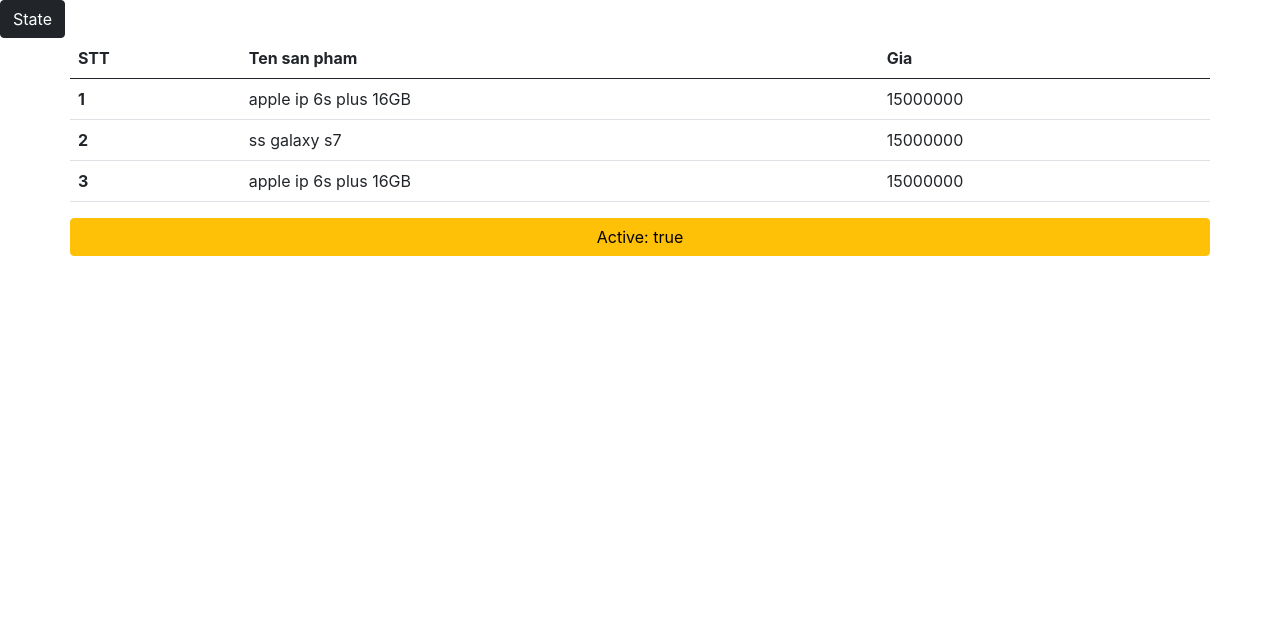
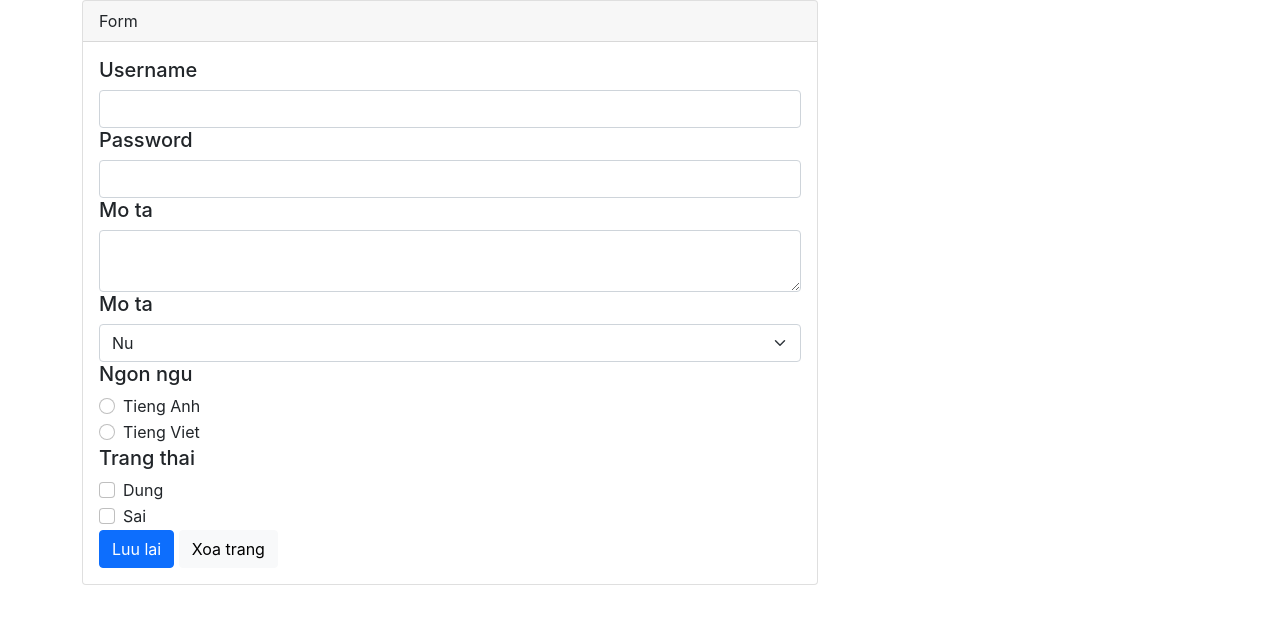
Before and after one commit to huyenlk/setting-text-color, a React (Create React App) app: page / in a window 1280 px wide. Shown: the top 624 px of the page. Built offline with nearby package versions, Linux system fonts and the light colour scheme.

Commit message:
lesson08-form

```diff
--- a/package.json
+++ b/package.json
@@ -1,5 +1,5 @@
 {
-  "name": "lesson04-props",
+  "name": "lesson08-form",
   "version": "0.1.0",
   "private": true,
   "dependencies": {
--- a/public/index.html
+++ b/public/index.html
@@ -25,8 +25,8 @@
       Learn how to configure a non-root public URL by running `npm run build`.
     -->
     <title>React App</title>
-    <link href="https://cdn.jsdelivr.net/npm/bootstrap@5.1.0/dist/css/bootstrap.min.css" rel="stylesheet" integrity="sha384-KyZXEAg3QhqLMpG8r+8fhAXLRk2vvoC2f3B09zVXn8CA5QIVfZOJ3BCsw2P0p/We" crossorigin="anonymous">
-<script src="https://cdn.jsdelivr.net/npm/bootstrap@5.1.0/dist/js/bootstrap.bundle.min.js" integrity="sha384-U1DAWAznBHeqEIlVSCgzq+c9gqGAJn5c/t99JyeKa9xxaYpSvHU5awsuZVVFIhvj" crossorigin="anonymous"></script>
+    <link href="https://cdn.jsdelivr.net/npm/bootstrap@5.1.1/dist/css/bootstrap.min.css" rel="stylesheet" integrity="sha384-F3w7mX95PdgyTmZZMECAngseQB83DfGTowi0iMjiWaeVhAn4FJkqJByhZMI3AhiU" crossorigin="anonymous">
+<script src="https://cdn.jsdelivr.net/npm/bootstrap@5.1.1/dist/js/bootstrap.bundle.min.js" integrity="sha384-/bQdsTh/da6pkI1MST/rWKFNjaCP5gBSY4sEBT38Q/9RBh9AH40zEOg7Hlq2THRZ" crossorigin="anonymous"></script>
   </head>
   <body>
     <noscript>You need to enable JavaScript to run this app.</noscript>
--- a/src/App.js
+++ b/src/App.js
@@ -2,81 +2,91 @@ import './App.css';
 import { Component } from 'react';
 
 class App extends Component {
+
   constructor(props) {
     super(props);
     this.state = {
-      Products: [
-        {
-          id: 1,
-          name: 'apple ip 6s plus 16GB',
-          price: 15000000,
-          images: 'https://cdn.cellphones.com.vn/media/catalog/product/cache/7/thumbnail/9df78eab33525d08d6e5fb8d27136e95/i/p/iphone_6s_plus_2.jpg',
-          status: true
-        },
-        {
-          id: 2,
-          name: 'ss galaxy s7',
-          price: 15000000,
-          images: 'https://www.viettablet.com/images/detailed/26/samsung-galaxy-s7-edge-viettablet.png',
-          status: true
-        },
-        {
-          id: 3,
-          name: 'apple ip 6s plus 16GB',
-          price: 15000000,
-          images: 'https://cdn.tgdd.vn/Products/Images/42/89692/oppo-f1s-mau-den-org-den.png',
-          status: true
-        }
-      ],
-      isActive: true
+      txtUsername: '',
+      txtPassword: '',
+      txtDesc: '',
+      txtGender: '',
+      rdLang: '',
+      chkbStatus: ''
     };
   }
-  onSetState = () => {
-    if (this.state.isActive === true) {
-      this.setState({
-        isActive: false
-      });
-    } else {
-      this.setState({
-        isActive: true
-      });
-    }
+
+  onHandleChange = (event) => {
+    var target = event.target;
+    var name = target.name;
+    var value = target.name==='chkbStatus'? target.checked: target.value;
+    this.setState({
+      [name]: value
+    });
+  }
+
+  onHandleSubmit = (event) => {
+    event.preventDefault();
+    console.log(this.state);
   }
 
   render() {
     return (
-      <div>
-        <div className="btn-group" role="group" aria-label="Basic example">
-          <button type="button" className="btn btn-dark">State</button>
-        </div>
-        <div className='container'>
-          <div className='row'>
-            <table className="table">
-              <thead>
-                <tr>
-                  <th scope="col">STT</th>
-                  <th scope="col">Ten san pham</th>
-                  <th scope="col">Gia</th>
-                </tr>
-              </thead>
-              {this.state.isActive === true ? <tbody>
-                {this.state.Products.map((Products, index) => {
-                  return <tr key={index}>
-                    <th scope="row">{Products.id}</th>
-                    <td>{Products.name}</td>
-                    <td>{Products.price}</td>
-                  </tr>
-                })}
-              </tbody> : ''}
+      <div className='container'>
+        <div className='row'>
+          <div className='col-md-8 col-xs-8 col-lg-8 col-sm-8'>
+            <form onSubmit={this.onHandleSubmit} className="card">
+              <div className="card-header">
+                Form
+              </div>
+              <div className="card-body">
+                <h5 className="card-title">Username</h5>
+                <input type='text' name='txtUsername' className='form-control' onChange={this.onHandleChange} />
+                <h5 className="card-title">Password</h5>
+                <input type='text' name='txtPassword' className='form-control' onChange={this.onHandleChange} />
+                <h5 className="card-title">Mo ta</h5>
+                <textarea className="form-control" name='txtDesc' onChange={this.onHandleChange}></textarea>
+                <h5 className="card-title">Mo ta</h5>
+                <select className="form-select" name='txtGender' value={this.state.txtGender} onChange={this.onHandleChange}>
+                  <option value="0">Nu</option>
+                  <option value="1">Nam</option>
+                </select>
+                <h5 className="card-title">Ngon ngu</h5>
+                <div className="form-check">
+                  <input className="form-check-input" type="radio" value="en" onChange={this.onHandleChange} name='rdLang' checked={this.state.rdLang === 'en'} />
+                  <label className="form-check-label" >
+                    Tieng Anh
+                  </label>
 
-            </table>
-            <button type="button" className="btn btn-warning" onClick={this.onSetState}>
-              Active: {this.state.isActive === true ? 'true' : 'false'}
-            </button>
+                </div>
+                <div className="form-check">
+                  <input className="form-check-input" type="radio" value="vi" onChange={this.onHandleChange} name='rdLang' checked={this.state.rdLang === 'vi'} />
+                  <label className="form-check-label" >
+                    Tieng Viet
+                  </label>
+                </div>
+                <h5 className="card-title">Trang thai</h5>
+                <div className="form-check">
+                  <input className="form-check-input" type="checkbox" name="chkbStatus" onChange={this.onHandleChange} value={true}/>
+                  <label className ="form-check-label">
+                  Dung
+                  </label>
+                </div>
+                <div className="form-check">
+                  <input className="form-check-input" type="checkbox" name="chkbStatus" onChange={this.onHandleChange} value={false}/>
+                  <label className ="form-check-label">
+                  Sai
+                  </label>
+                </div>
+                <button type='submit' className="btn btn-primary">Luu lai</button>
+                &nbsp;
+                <button type='reset' className="btn btn-light">Xoa trang</button>
+              </div>
+            </form>
           </div>
         </div>
       </div>
     );
   }
 }
+
 export default App;
```
Also changed, not shown: src/Components/Product.js (deleted, +0 -29 lines), 1 other file (tests, documents, lock files or other folders).
